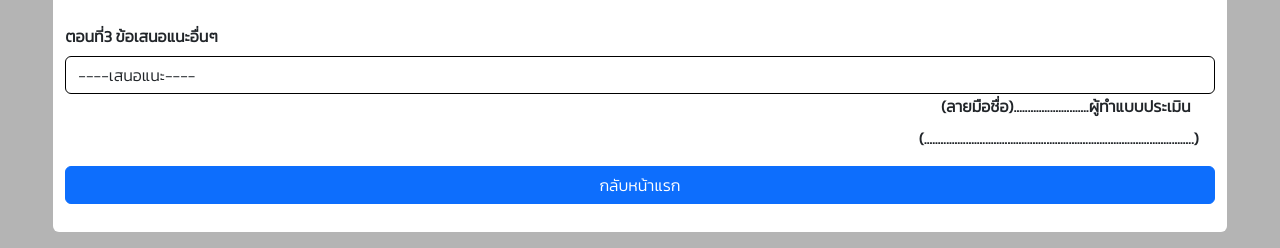
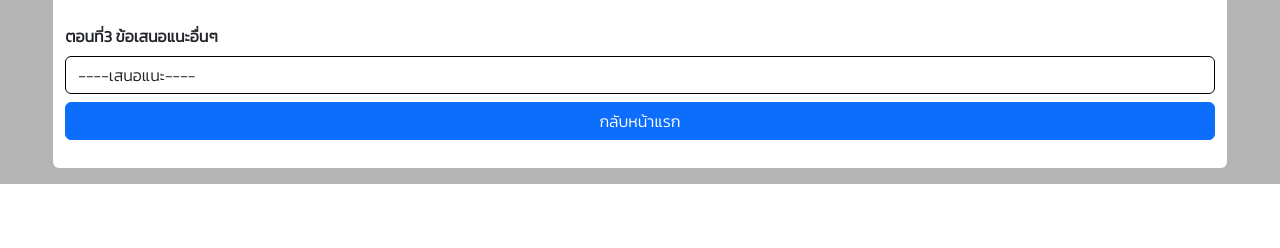
Before and after one commit to Lindist/FormCTN, a PHP site: page /show_satis.php in a window 1280 px wide. Shown: the part 1548-1796 px from the top of the page. After the commit the page ends 1732 px from the top, so only its background shows below. Run offline with PHP 8.4, Linux system fonts and the light colour scheme; the visitor is signed in with stand-in values (Sample User, id 1); data that the repository does not hold is empty.

Commit message:
success105

```diff
--- a/show_satis.php
+++ b/show_satis.php
@@ -340,10 +340,6 @@ if (isset($_GET['class'])) {
 
             </div>
         </form>
-        <div class="text-break d-flex flex-column">
-            <label for="" class="form-label" style="margin-right: 1.5em;" id="format2">(ลายมือชื่อ)...........................ผู้ทำแบบประเมิน</label>
-            <label for="" class="form-label" style="margin-right: 1em;" id="format2">(.................................................................................................)</label>
-        </div>
         <button type="button" class="btn btn-primary w-100 mt-2 mb-4" onclick="isClass('<?php echo $class; ?>')">กลับหน้าแรก</button>
     </div>
     <style>
@@ -360,9 +356,6 @@ if (isset($_GET['class'])) {
         #widthfix{
             overflow-x: scroll;
         }
-        #format2{
-            text-align: right;
-        }
     </style>
     <script src="script/changeclass.js"></script>
     <script src="https://cdn.jsdelivr.net/npm/@popperjs/core@2.11.8/dist/umd/popper.min.js" integrity="sha384-I7E8VVD/ismYTF4hNIPjVp/Zjvgyol6VFvRkX/vR+Vc4jQkC+hVqc2pM8ODewa9r" crossorigin="anonymous"></script>
```
Also changed, not shown: show_performance.php (+8 -4 lines).
